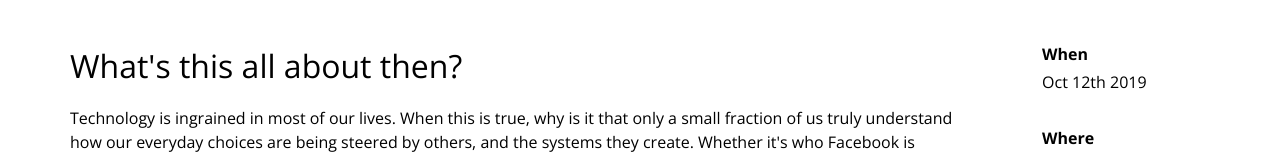
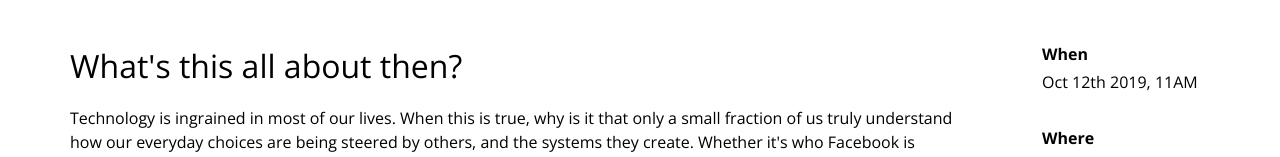
Before and after one commit to skeuomorph/2020.goldsmiths.tech, a Nuxt app: page /events/ethics-in-tech-talk in a window 1280 px wide. Shown: the part 756-913 px from the top of the page. Built offline with nearby package versions, Linux system fonts and the light colour scheme.

Commit message:
patch 002 - 22/09/19

```diff
--- a/pages/events/ethics-in-tech-talk.vue
+++ b/pages/events/ethics-in-tech-talk.vue
@@ -42,7 +42,7 @@ export default {
       introTextSidebarItems: [
         {
           title: 'When',
-          content: 'Oct 12th 2019'
+          content: 'Oct 12th 2019, 11AM'
         },
         {
           title: 'Where',
```
